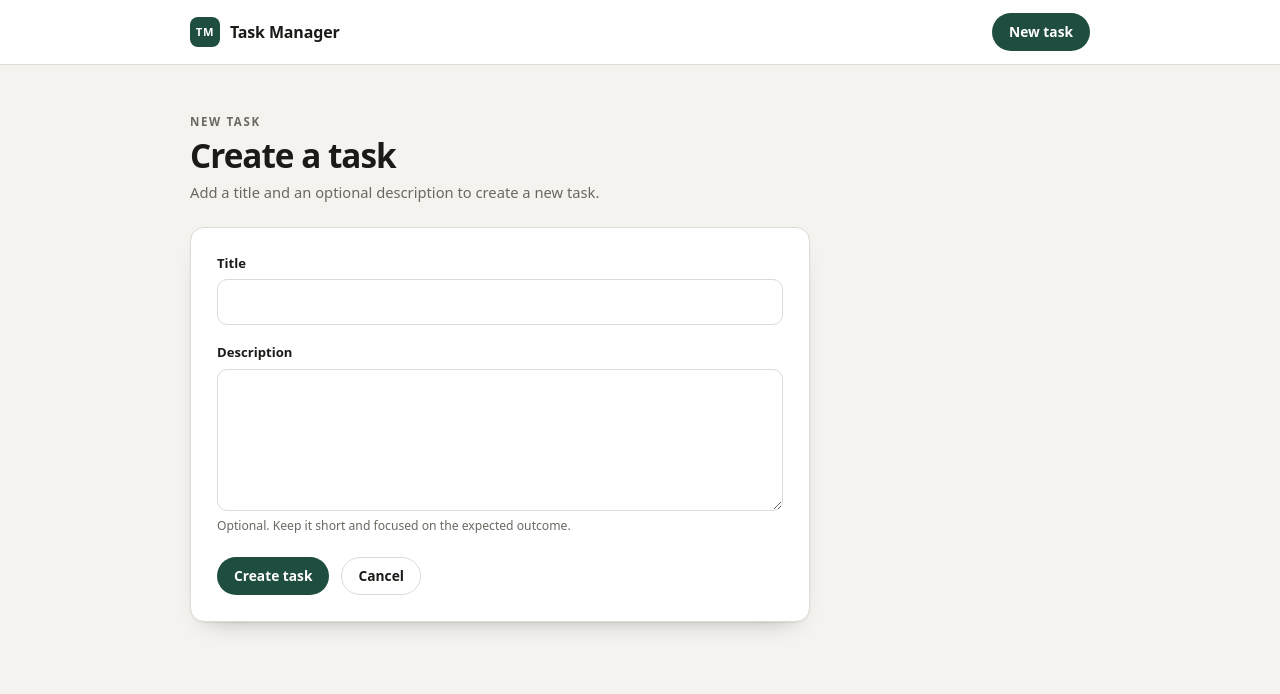
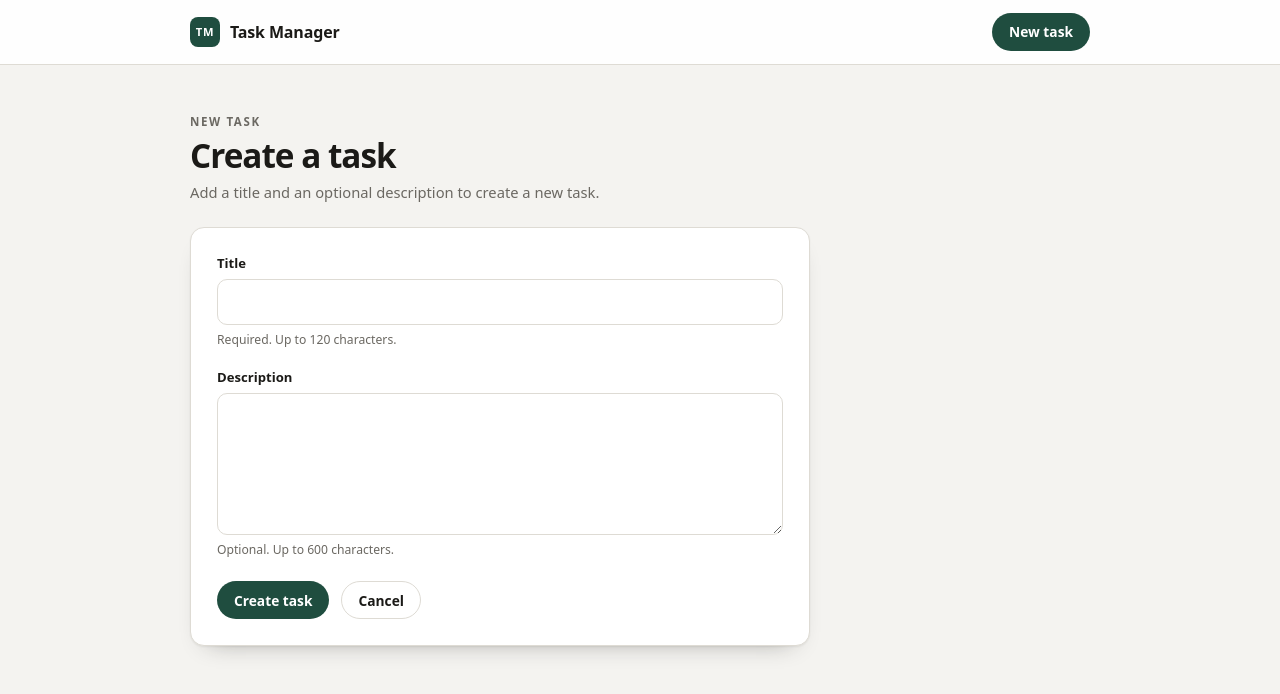
Before and after one commit to claudiodeolli/artefact-task-manager, a Next.js app: page /tasks/new in a window 1280 px wide. Shown: the top 694 px of the page. Built offline with nearby package versions, Linux system fonts and the light colour scheme.

Commit message:
feat(form): add accessible field hints

```diff
--- a/src/components/task-form/TaskForm.tsx
+++ b/src/components/task-form/TaskForm.tsx
@@ -53,9 +53,16 @@ export default function TaskForm({ initialTask }: TaskFormProperties) {
                         maxLength={120}
                         autoComplete="off"
                         aria-invalid={validationMessage ? true : undefined}
-                        aria-describedby={validationMessage ? "task-form-validation-message" : undefined}
+                        aria-describedby={
+                            validationMessage
+                                ? "task-title-hint task-form-validation-message"
+                                : "task-title-hint"
+                        }
                         required
                     />
+                    <p id="task-title-hint" className={styles.taskFormHint}>
+                        Required. Up to 120 characters.
+                    </p>
                 </div>
 
                 <div className={styles.taskFormField}>
@@ -70,8 +77,11 @@ export default function TaskForm({ initialTask }: TaskFormProperties) {
                         onChange={handleDescriptionChange}
                         maxLength={600}
                         rows={5}
+                        aria-describedby="task-description-hint"
                     />
-                    <p className={styles.taskFormHint}>Optional. Keep it short and focused on the expected outcome.</p>
+                    <p id="task-description-hint" className={styles.taskFormHint}>
+                        Optional. Up to 600 characters.
+                    </p>
                 </div>
 
                 <FeedbackMessage id="task-form-validation-message" message={validationMessage} tone="error" />
```
Also changed, not shown: 1 other file (tests, documents, lock files or other folders).
